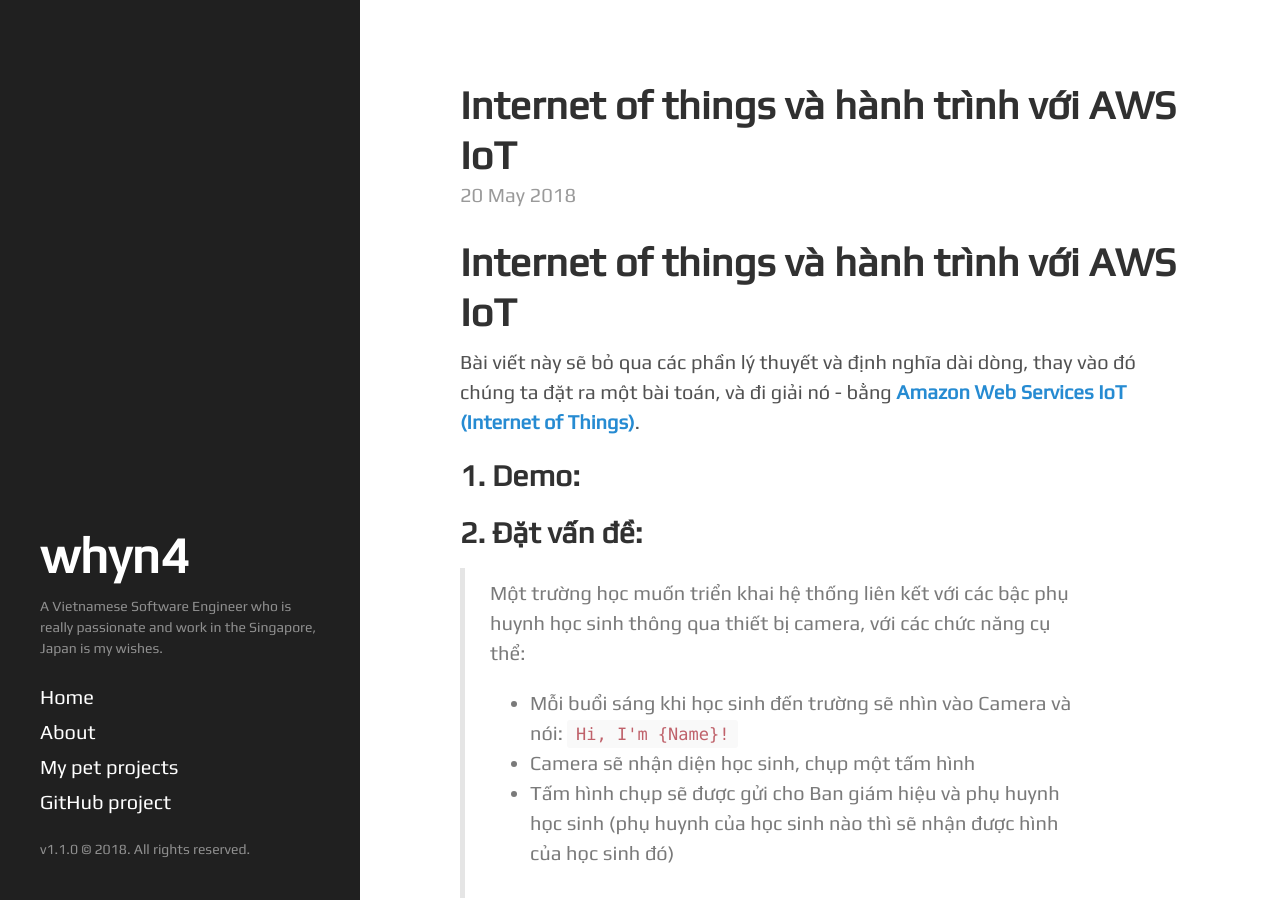
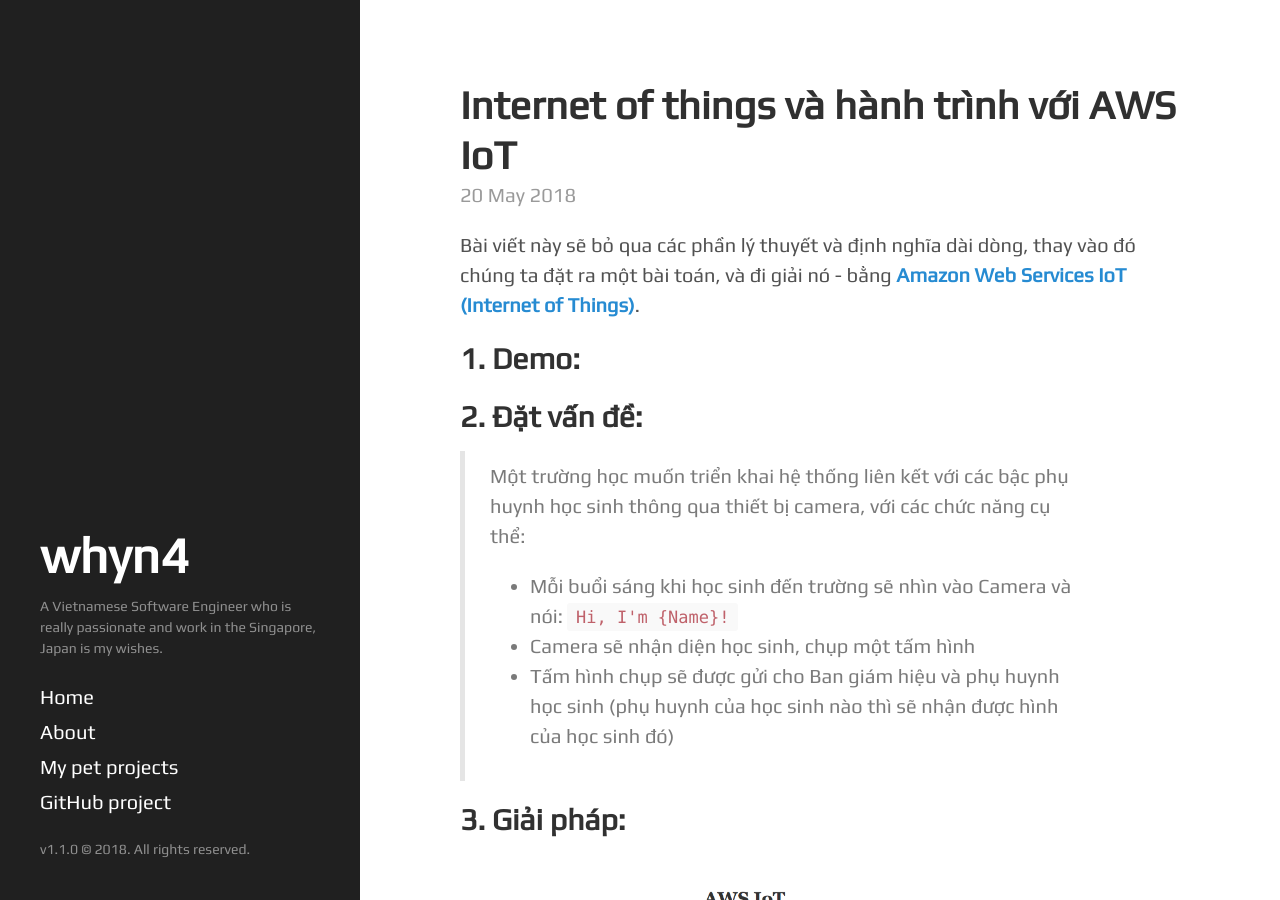
Before and after one commit to Quynh-Nguyen/quynh-nguyen.github.io, a Jekyll site: the page built from _posts/2018-05-20-iot-and-aws-iot.md, in a window 1280 px wide and 900 px high. Built offline with Jekyll 4.4.1, drawn with Linux system fonts in a browser that asks for light colours.

Commit message:
Update 2018-05-20-iot-and-aws-iot.md

```diff
--- a/_posts/2018-05-20-iot-and-aws-iot.md
+++ b/_posts/2018-05-20-iot-and-aws-iot.md
@@ -2,8 +2,6 @@
 layout: post
 title: Internet of things và hành trình với AWS IoT
 ---
-
-# Internet of things và hành trình với AWS IoT
 
 Bài viết này sẽ bỏ qua các phần lý thuyết và định nghĩa dài dòng, thay vào đó chúng ta đặt ra một bài toán, và đi giải nó - bằng [**Amazon Web Services IoT (Internet of Things)**](https://aws.amazon.com/iot/).
 
```
